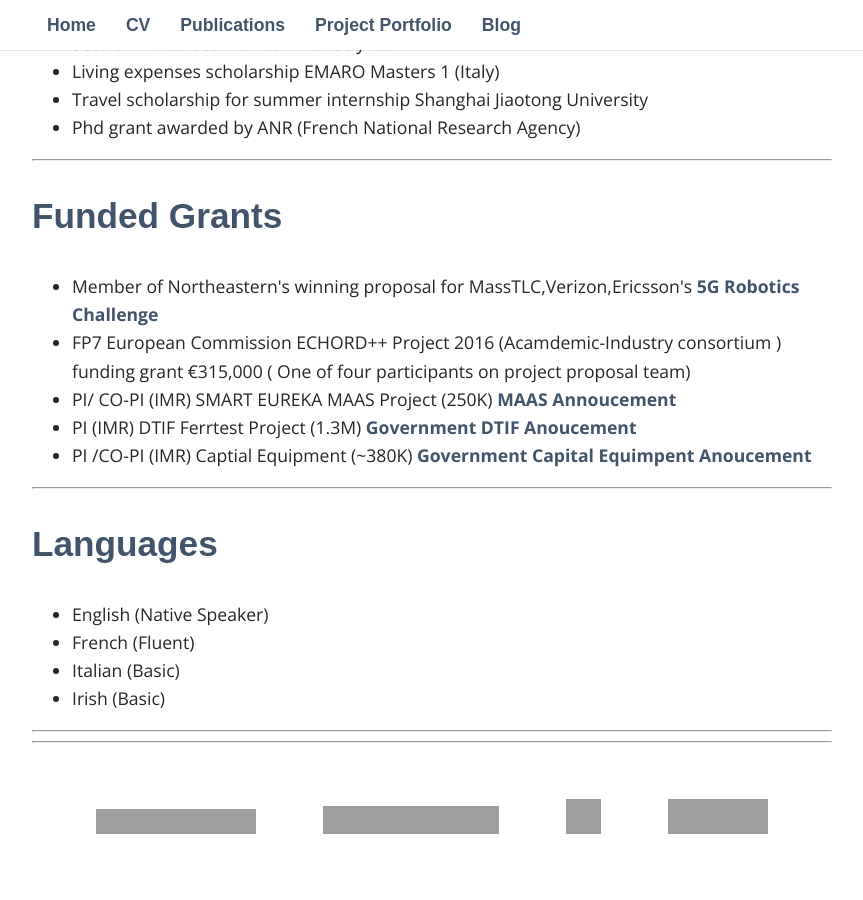
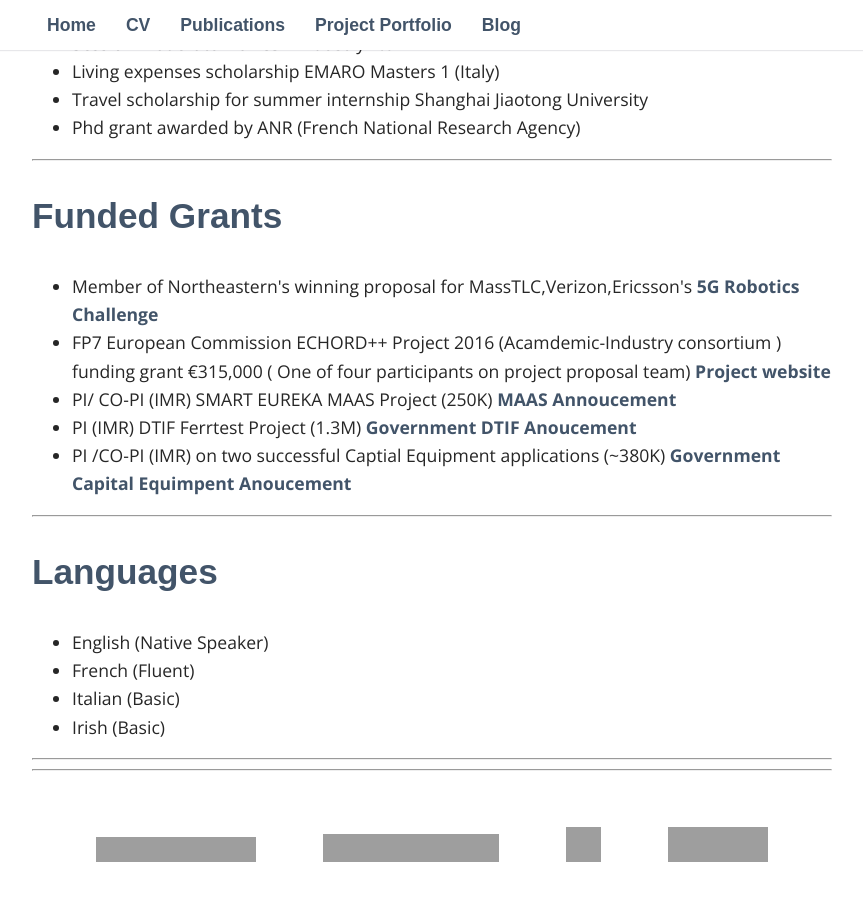
Before and after one commit to philip-long/philip-long.github.io, a Jekyll site: the page built from cv/index.html, in a window 1280 px wide and 900 px high, scrolled down 5702 px, cut to the strip 0-900 px from the top of the window. Shown: the whole strip, without its empty margins (208-1071 px from the left). Built offline with Jekyll 4.4.1, drawn with Linux system fonts in a browser that asks for light colours; nearby versions of some CDN libraries; some web fonts are replaced; library files that are not in the unit come from our copies; before the commit the page ends 6573 px from its top, so only the background shows below that; grey boxes are pictures that could not be loaded.

Commit message:
Update index.html

```diff
--- a/cv/index.html
+++ b/cv/index.html
@@ -389,13 +389,12 @@
   <h2 class="col">Funded Grants</h2>
     <ul class="desc">
 	 <li> Member of Northeastern's winning proposal for MassTLC,Verizon,Ericsson's  <a href="https://www.marketwatch.com/press-release/masstlc-verizon-ericsson-name-winners-in-5g-robotics-challenge-2019-02-04"> 5G Robotics Challenge</a> </li>
-         <li> FP7 European Commission ECHORD++ Project 2016 (Acamdemic-Industry consortium ) funding grant €315,000 ( One of four participants on project proposal team) </li>
+         <li> FP7 European Commission ECHORD++ Project 2016 (Acamdemic-Industry consortium ) funding grant €315,000 ( One of four participants on project proposal team)  <a href="https://www.fastkit-project.eu/"> Project website</a> </li>
 	 <li> PI/ CO-PI (IMR) SMART EUREKA MAAS Project (250K)  <a href="https://imr.ie/2020/04/07/smart-eureka-maas/"> MAAS Annoucement</a> </li>
 	 <li> PI (IMR) DTIF Ferrtest Project (1.3M) <a href="https://data.oireachtas.ie/ie/oireachtas/debates/questions/supportingDocumentation/2019-12-17_pq296-17-12-2019_en.pdf"> Government DTIF Anoucement</a> </li>
-	 <li> PI /CO-PI (IMR) Captial Equipment (~380K) <a href="https://www.enterprise-ireland.com/en/News/PressReleases/2020-Press-Releases/Industry-to-benefit-from-6-million-euro-Enterprise-Ireland-research-equipment-investment.html"> Government Capital Equimpent Anoucement</a> </li>
+	 <li> PI /CO-PI (IMR) on two successful Captial Equipment applications (~380K) <a href="https://www.enterprise-ireland.com/en/News/PressReleases/2020-Press-Releases/Industry-to-benefit-from-6-million-euro-Enterprise-Ireland-research-equipment-investment.html"> Government Capital Equimpent Anoucement</a> </li>
 </ul>
 <hr>
-
 
 
 
```
